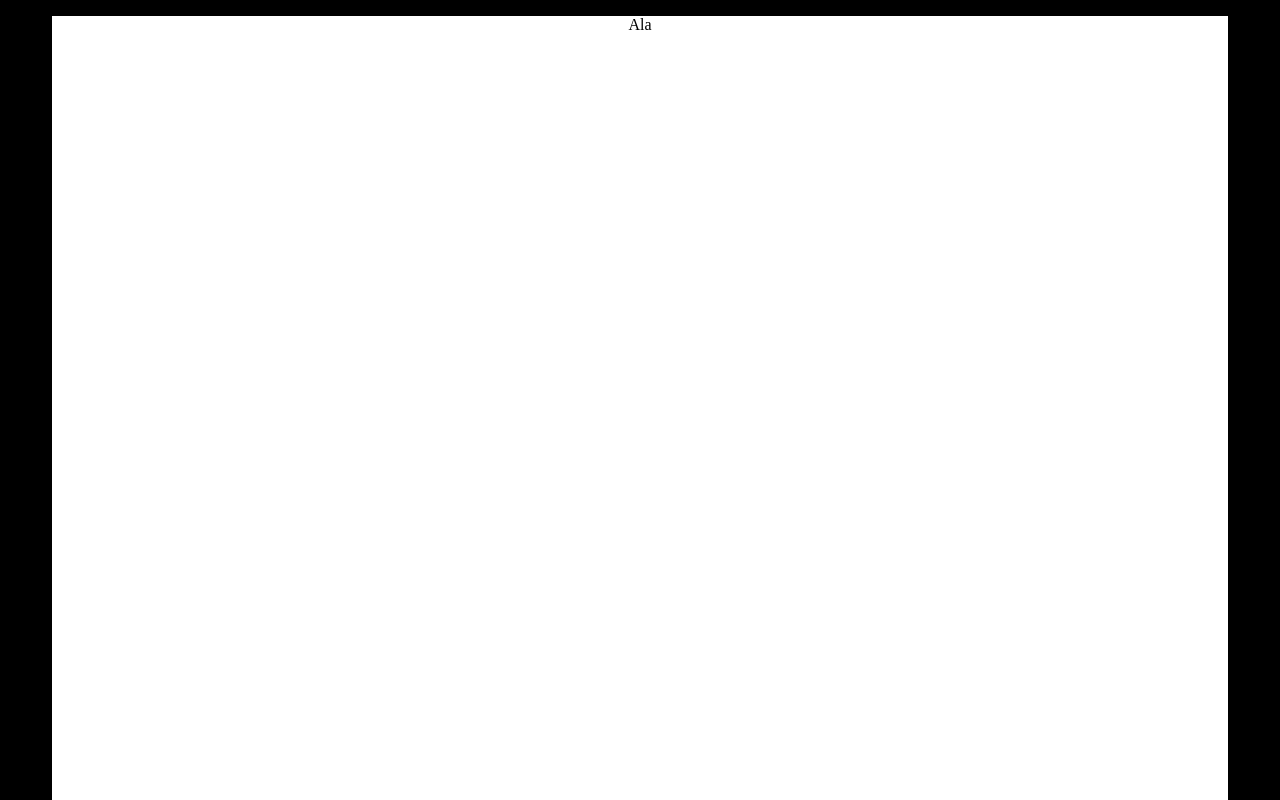
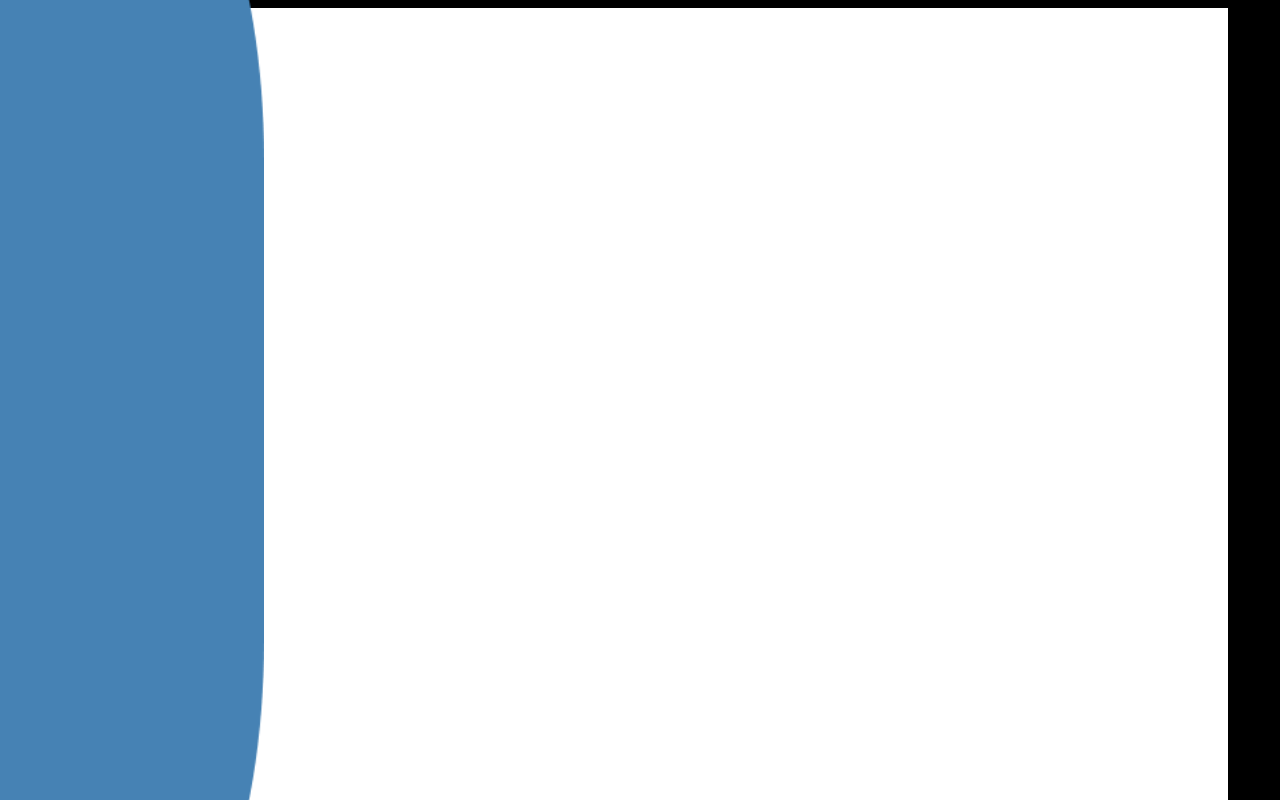
Before and after one commit to P4NTY/CV-project, a React (Create React App) app: page / in a window 1280 px wide. Shown: the top 800 px of the page. Built offline with nearby package versions, Linux system fonts and the light colour scheme.

Commit message:
zdjęcie, wydzielenie obszaru pod menu

```diff
--- a/src/App.js
+++ b/src/App.js
@@ -1,14 +1,17 @@
 import React from 'react';
 import './App.scss';
 import Page from './components/Page/Page';
+import Menu from './components/Menu/Menu';
+import Picture from "./components/Picture/Picture";
+
+import avatar from "./assets/pictures/new low.PNG";
 
 function App() {
   return (
     <div className="App">
+      <Menu/>
       <Page>
-        <p>
-          Ala
-        </p>
+        <Picture picture={avatar} type="circle"/>
       </Page>
     </div>
   );
--- /dev/null
+++ b/src/components/Menu/Menu.js
@@ -0,0 +1,10 @@
+import React from 'react';
+import style from './Menu.module.scss';
+
+const Menu = () => (
+    <div className={style.menu}>
+
+    </div>
+)
+
+export default Menu;
--- /dev/null
+++ b/src/components/Menu/Menu.module.scss
@@ -0,0 +1,16 @@
+.menu {
+    position: fixed;
+    left: 0;
+    width: 48px;
+    top: 0;
+    bottom: 0;
+    background: steelblue;
+    transition: all .2s ease-in-out;
+    z-index: 10;
+
+    &:hover {
+        transform: scaleX(10) scaleY(1.5);
+        border-top-right-radius: 30%;
+        border-bottom-right-radius: 30%;
+    }
+}
--- /dev/null
+++ b/src/components/Picture/Picture.js
@@ -0,0 +1,14 @@
+import React from 'react';
+import style from './Picture.module.scss';
+
+const Picture = ({picture, type}) => (
+    <div
+        className={`
+            ${style.picture}
+            ${type === 'circle' ? style.circle : style.sqare}
+        `}
+        style={{backgroundImage: `url("${picture}")`}}
+    ></div>
+)
+
+export default Picture;
--- /dev/null
+++ b/src/components/Picture/Picture.module.scss
@@ -0,0 +1,11 @@
+.picture {
+    width: 150px;
+    height: 150px;
+    position: absolute;
+    background-position: center;
+    border: 10px solid steelblue;
+
+    &.circle {
+        border-radius: 50%;
+    }
+}
--- a/src/index.css
+++ b/src/index.css
@@ -1,3 +1,4 @@
 body {
   background-color: black;
+
 }
```
Also changed, not shown: src/assets/pictures/new low.PNG (added).
